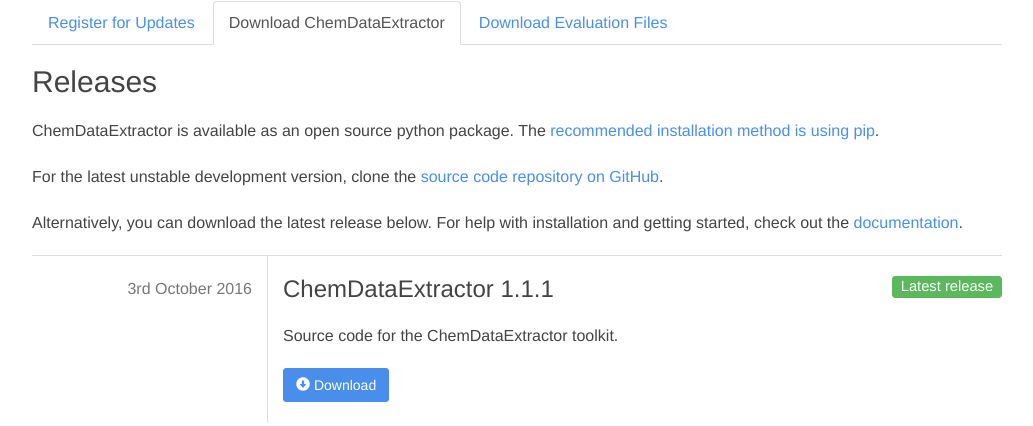
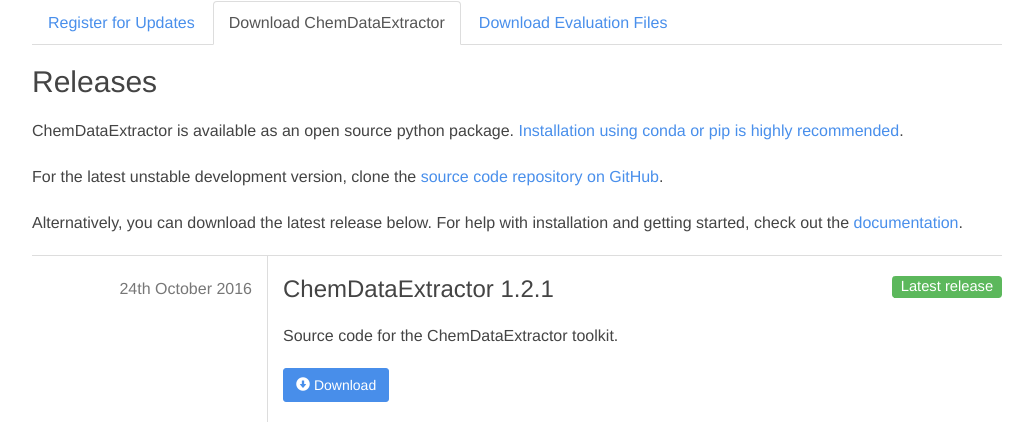
Before and after one commit to mcs07/cdeweb, a Flask app: page /download in a window 1280 px wide, after a click on "Download ChemDataExtractor". Shown: the part 176-602 px from the top of the page, without its empty margins (123-1156 px from the left). Run offline with Flask 2, Linux system fonts and the light colour scheme; some libraries are stand-ins or nearby versions.

Commit message:
Update download link to v1.2.1

```diff
--- a/cdeweb/templates/download.html
+++ b/cdeweb/templates/download.html
@@ -49,8 +49,8 @@
         <div role="tabpanel" class="tab-pane{% if registered %} active{% endif %}" id="tab-download">
           <h2>Releases</h2>
           <p>
-            ChemDataExtractor is available as an open source python package. The <a href="/docs/install">recommended
-            installation method is using pip</a>.
+            ChemDataExtractor is available as an open source python package. <a href="/docs/install">Installation using
+            conda or pip is highly recommended</a>.
           </p>
           <p>
             For the latest unstable development version, clone the <a href="https://github.com/mcs07/ChemDataExtractor">source code repository on GitHub</a>.
@@ -62,13 +62,13 @@
           <div class="downloads">
             <div class="row download">
               <div class="col-sm-3 download-meta">
-                <div class="text-muted download-date">3rd October 2016</div>
+                <div class="text-muted download-date">24th October 2016</div>
               </div>
               <div class="col-sm-9 download-body">
                 <span class="label label-success pull-right">Latest release</span>
-                <h3>ChemDataExtractor 1.1.1</h3>
+                <h3>ChemDataExtractor 1.2.1</h3>
                 <p>Source code for the ChemDataExtractor toolkit.</p>
-                <a class="btn btn-primary" href="https://github.com/mcs07/ChemDataExtractor/releases/download/v1.1.1/ChemDataExtractor-1.1.1.tar.gz">{{ utils.icon('circle-arrow-down') }} Download</a>
+                <a class="btn btn-primary" href="https://github.com/mcs07/ChemDataExtractor/releases/download/v1.2.1/ChemDataExtractor-1.2.1.tar.gz">{{ utils.icon('circle-arrow-down') }} Download</a>
               </div>
             </div>
           </div>
```
